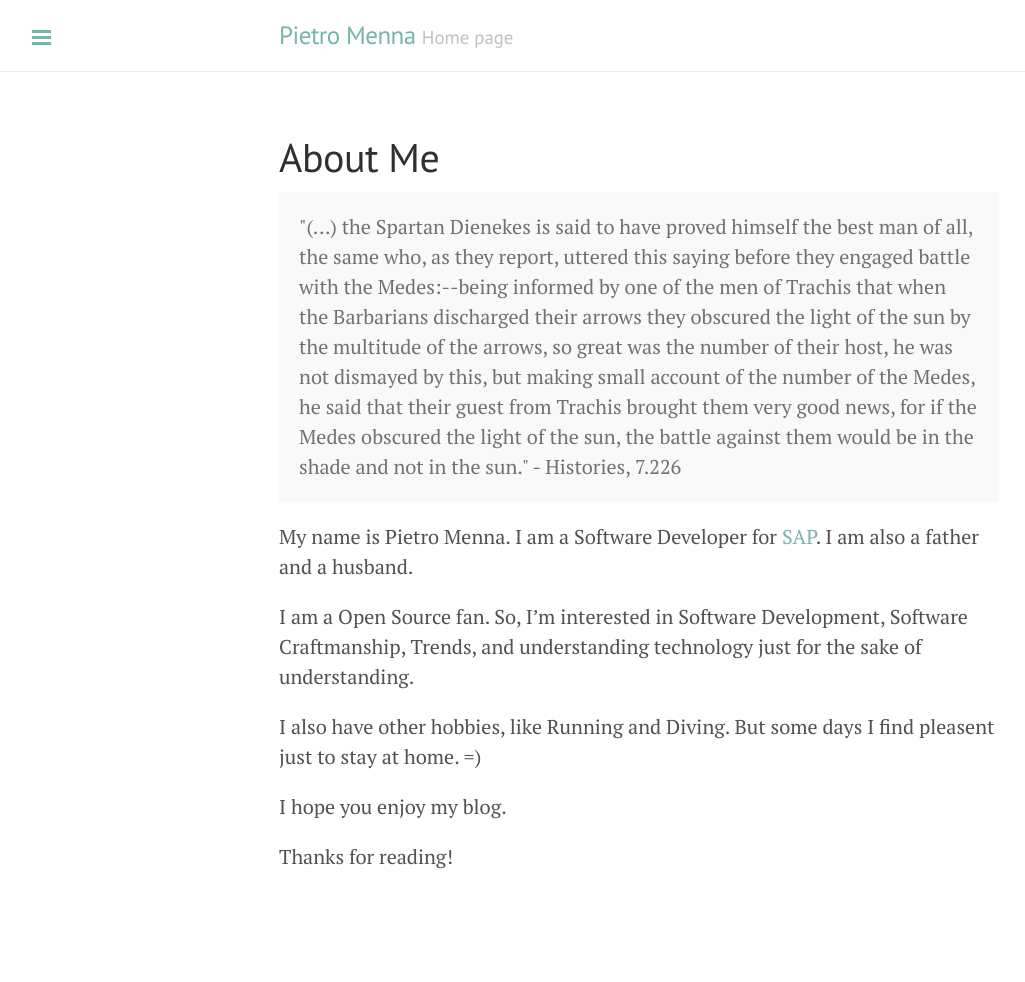
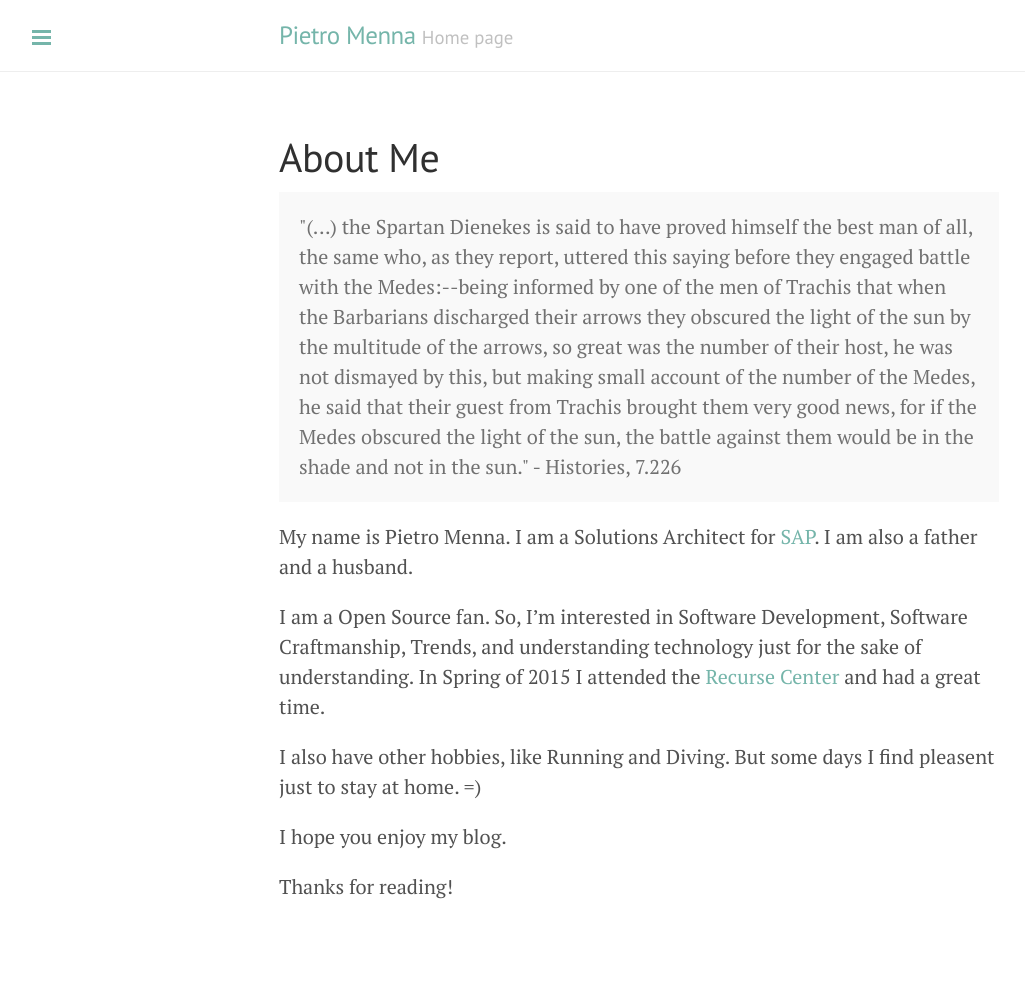
Before and after one commit to pietromenna/pietromenna.github.io, a Jekyll site: the page built from about.md, in a window 1280 px wide. Shown: the whole page, without its empty margins (1-1026 px from the left). Built offline with Jekyll 4.4.1, drawn with Linux system fonts in a browser that asks for light colours; Markdown is read by kramdown in place of the engine named in the settings; before the commit the page ends 952 px from its top, so only the background shows below that.

Commit message:
Mentioned that I attended RC

```diff
--- a/about.md
+++ b/about.md
@@ -7,9 +7,9 @@ title: About Me
   "(...) the Spartan Dienekes is said to have proved himself the best man of all, the same who, as they report, uttered this saying before they engaged battle with the Medes:--being informed by one of the men of Trachis that when the Barbarians discharged their arrows they obscured the light of the sun by the multitude of the arrows, so great was the number of their host, he was not dismayed by this, but making small account of the number of the Medes, he said that their guest from Trachis brought them very good news, for if the Medes obscured the light of the sun, the battle against them would be in the shade and not in the sun." - Histories, 7.226
 </p>
 
-My name is Pietro Menna. I am a Software Developer for [SAP][1]. I am also a father and a husband.
+My name is Pietro Menna. I am a Solutions Architect for [SAP][1]. I am also a father and a husband.
 
-I am a Open Source fan. So, I'm interested in Software Development, Software Craftmanship, Trends, and understanding technology just for the sake of understanding.
+I am a Open Source fan. So, I'm interested in Software Development, Software Craftmanship, Trends, and understanding technology just for the sake of understanding. In Spring of 2015 I attended the [Recurse Center][2] and had a great time.
 
 I also have other hobbies, like Running and Diving. But some days  I find pleasent just to stay at home. =)
 
```
Also changed, not shown: other parts of about.md (+1 -0 lines).
